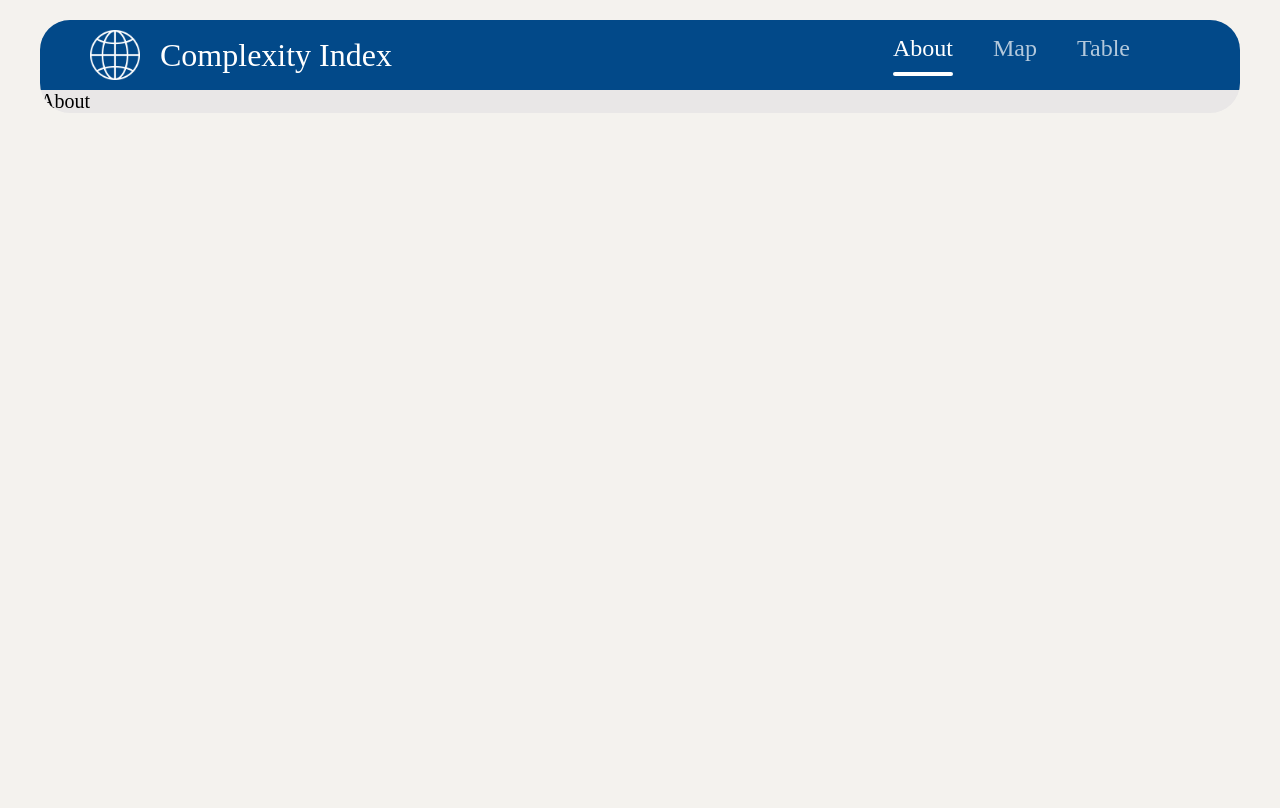
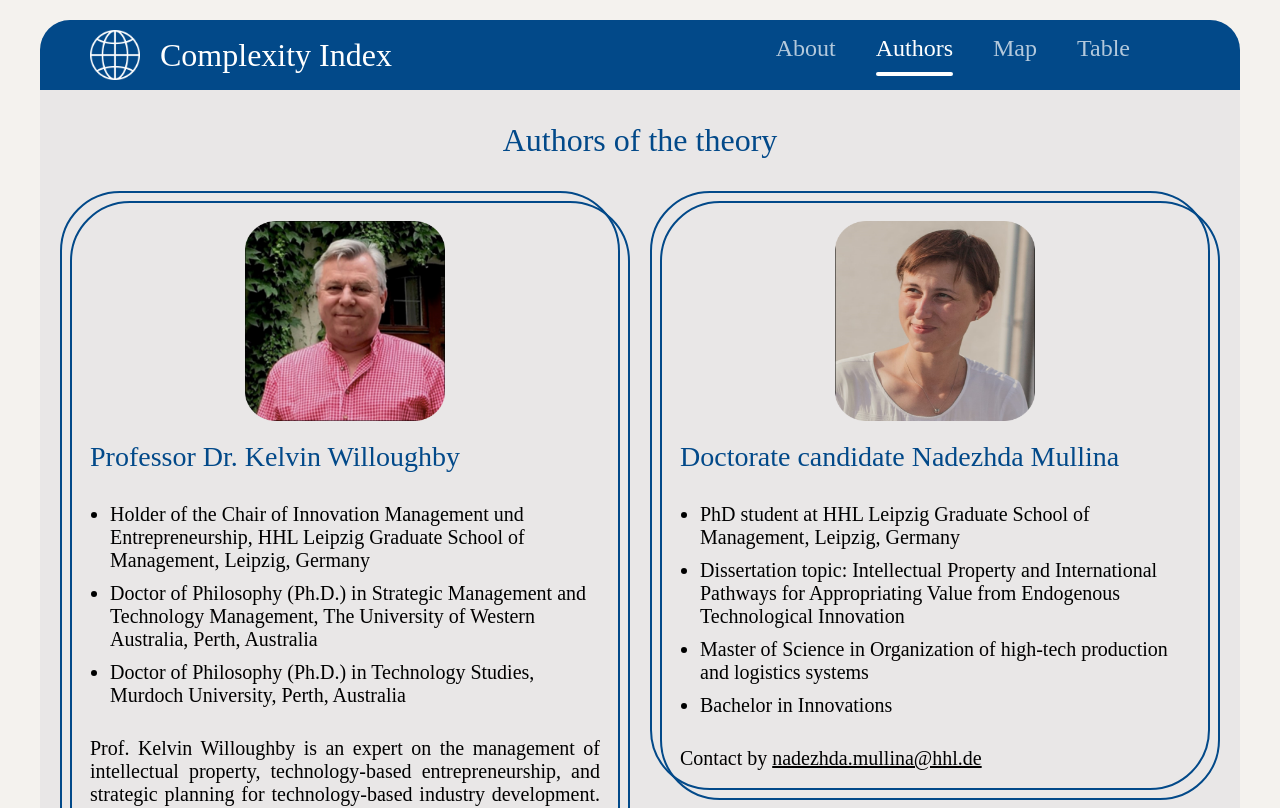
Before and after one commit to qwe3qwe3lott/complexity-index, a React (Create React App) app: page /authors in a window 1280 px wide. Before the commit this address led to /. Shown: the top 808 px of the page. Built offline with nearby package versions, Linux system fonts and the light colour scheme.

Commit message:
authors page is done

```diff
--- a/src/components/App/App.tsx
+++ b/src/components/App/App.tsx
@@ -4,6 +4,7 @@ import MainLayout from '../MainLayout';
 import AboutPage from '../../pages/AboutPage';
 import MapPage from '../../pages/MapPage';
 import TablePage from '../../pages/TablePage';
+import AuthorsPage from '../../pages/AuthorsPage';
 
 const App: React.FC = () => {
 	return(<Routes>
@@ -11,25 +12,10 @@ const App: React.FC = () => {
 			<Route index element={<AboutPage/>}/>
 			<Route path={'map'} element={<MapPage/>}/>
 			<Route path={'table'} element={<TablePage/>}/>
+			<Route path={'authors'} element={<AuthorsPage/>}/>
 			<Route path="*" element={<Navigate to="/" replace/>}/>
 		</Route>
 	</Routes>);
-	/*const {test, loading, error} = useAppSelector(state => state.test);
-	const dispatch = useAppDispatch();
-
-	useEffect(() => {
-		dispatch(fetchTest());
-	}, [dispatch]);
-
-	return (
-		<div>
-			{!loading && <button onClick={() => dispatch(fetchTest())}>
-				{test}
-			</button>}
-			{loading && <p>Ждите</p>}
-			{error && <p>{error}</p>}
-		</div>
-	);*/
 };
 
 export default App;
--- a/src/components/Header/Header.tsx
+++ b/src/components/Header/Header.tsx
@@ -11,6 +11,7 @@ type NavButton = {
 const Header: React.FC = () => {
 	const navButtons: NavButton[] = [
 		{label: 'About', path: '/'},
+		{label: 'Authors', path: '/authors'},
 		{label: 'Map', path: '/map'},
 		{label: 'Table', path: '/table'}
 	];
--- a/src/components/Table/Table.module.scss
+++ b/src/components/Table/Table.module.scss
@@ -3,4 +3,7 @@
   border-top: 1px $primary-color solid;
   padding: 2em 3em;
   color: $primary-color;
+  @media (max-width: 600px) {
+    padding: 1.5em 1em;
+  }
 }
--- a/src/components/Table/Table.tsx
+++ b/src/components/Table/Table.tsx
@@ -4,13 +4,13 @@ import styles from './Table.module.scss';
 import TableHeader from '../TableHeader';
 import TableContent from '../TableContent';
 import TableFooter from '../TableFooter';
-import {ColumnSetup, ColumnWidthMetrics} from '../../types/ColumnSetup';
+import {ColumnModes, ColumnSetup, ColumnWidthMetrics} from '../../types/ColumnSetup';
 
 const Table: React.FC = () => {
 	const columnSetups: ColumnSetup[] = [
 		{ title: 'country', property: 'country'},
-		{ title: 'index', property: 'index', width: {value: 10, metric: ColumnWidthMetrics.em} },
-		{ title: 'dynamic', property: 'dynamic', width: {value: 10, metric: ColumnWidthMetrics.em} }
+		{ title: 'index', property: 'index', width: {value: 6, metric: ColumnWidthMetrics.em} },
+		{ title: 'dynamic', property: 'dynamic', width: {value: 7, metric: ColumnWidthMetrics.em}, mode: ColumnModes.PERCENT }
 	];
 
 	return(<div className={styles.container}>
--- a/src/components/TableContent/TableContent.module.scss
+++ b/src/components/TableContent/TableContent.module.scss
@@ -3,6 +3,16 @@
   padding: 0.3em 0;
   height: 50vh;
   overflow-y: auto;
+  appearance: none;
+  -webkit-appearance: none;
+  -moz-appearance: none;
+}
+.container::-webkit-scrollbar {
+  width: 0.2em;
+}
+.container::-webkit-scrollbar-thumb {
+  background-color: $secondary-color;
+  border-radius: 0.1em;
 }
 .element {
   display: flex;
--- a/src/components/TableContent/TableContent.tsx
+++ b/src/components/TableContent/TableContent.tsx
@@ -1,9 +1,11 @@
-import React, {useCallback, useMemo} from 'react';
+import React, {useCallback, useEffect, useMemo, useRef} from 'react';
 
 import styles from './TableContent.module.scss';
-import {ColumnSetup, ColumnWidthMetrics} from '../../types/ColumnSetup';
+import {ColumnModes, ColumnSetup, ColumnWidthMetrics} from '../../types/ColumnSetup';
 import {useAppSelector} from '../../hooks/typedReduxHooks';
 import {IndexValue} from '../../types/IndexValue';
+
+import scssVariables from '../../index.scss';
 
 type Props = {
 	columnSetups: ColumnSetup[]
@@ -23,11 +25,47 @@ const TableContent: React.FC<Props> = ({columnSetups}) => {
 		return indexValues.slice(endIndex - rowsPerPage, endIndex);
 	}, [currentPage, rowsPerPage, indexValues]);
 
-	return(<ul className={styles.container}>
+	const listRef = useRef<HTMLUListElement>(null);
+	useEffect(() => {
+		if (!listRef.current) return;
+		listRef.current.scrollTo(0, 0);
+	}, [currentPage]);
+
+	const modifyValue = useCallback((value: IndexValue[keyof IndexValue], mode: ColumnModes | undefined) : IndexValue[keyof IndexValue] => {
+		if (value === null) return 'no info';
+		switch (mode) {
+		case ColumnModes.PERCENT:
+			if (isNaN(+value)) return value;
+			else value = +value;
+			return `${value < 0 ? '-' : ''}${Math.abs(value)}%`;
+		default:
+			return value;
+		}
+	}, []);
+
+	const getModifyStyles = useCallback((value: IndexValue[keyof IndexValue], mode: ColumnModes | undefined) : object => {
+		if (value === null) return {};
+		switch (mode) {
+		case ColumnModes.PERCENT:
+			if (isNaN(+value)) return {};
+			else value = +value;
+			if (value > 0) return { color: scssVariables.seconradyColor };
+			if (value < 0) return { color: scssVariables.secondaryOppositeColor };
+			return {};
+		default:
+			return {};
+		}
+	}, []);
+
+	return(<ul className={styles.container} ref={listRef}>
 		<li/>
 		{currentIndexValues.map(indexValue => <li key={indexValue.id} className={styles.element}>
-			{columnSetups.map(columnSetup => <span key={columnSetup.title} className={styles.span} style={getColumnWidth(columnSetup)}>
-				{indexValue[columnSetup.property as keyof IndexValue]}
+			{columnSetups.map(columnSetup => <span
+				key={columnSetup.title}
+				className={styles.span}
+				style={{...getColumnWidth(columnSetup), ...getModifyStyles(indexValue[columnSetup.property as keyof IndexValue], columnSetup.mode)}}
+			>
+				{modifyValue(indexValue[columnSetup.property as keyof IndexValue], columnSetup.mode)}
 			</span>)}
 		</li>)}
 	</ul>);
--- a/src/components/TableFooter/TableFooter.module.scss
+++ b/src/components/TableFooter/TableFooter.module.scss
@@ -37,7 +37,7 @@
   display: flex;
   align-items: center;
   justify-content: center;
-  gap: 0;
+  gap: 0.1em;
   width: 7em;
 }
 .pageChooser {
--- /dev/null
+++ b/src/pages/AuthorsPage/AuthorsPage.module.scss
@@ -0,0 +1,64 @@
+@import "../../variables";
+.title {
+  text-align: center;
+  font-size: 1.6em;
+  padding: 1em 0;
+  color: $primary-color;
+}
+.cards {
+  display: grid;
+  grid-template-columns: repeat(2, 1fr);
+  @media (max-width: 800px) {
+    grid-template-columns: 1fr;
+  }
+  gap: 1em;
+  padding: 0 1em;
+}
+.card {
+  padding: 1.5em;
+  position: relative;
+  display: flex;
+  flex-direction: column;
+  gap: 1em;
+  height: fit-content;
+}
+.card::after, .card::before {
+  content: '';
+  width: calc(100% - 0.5em);
+  height: calc(100% - 0.5em);
+  position: absolute;
+  display: block;
+  border: 0.1em solid $primary-color;
+  border-radius: 3em;
+  pointer-events: none;
+}
+.card::after {
+  top: 0;
+  left: 0;
+}
+.card::before {
+  top: 0.5em;
+  left: 0.5em;
+}
+.cardImage {
+  width: 10em;
+  height: 10em;
+  align-self: center;
+}
+.cardTitle {
+  color: $primary-color;
+  font-size: 1.4em;
+}
+.cardList {
+  padding-left: 1em;
+}
+.cardListItem {
+  list-style: disc outside;
+  margin: 0.5em 0;
+}
+.cardText {
+  text-align: justify;
+}
+.cardLink {
+  text-decoration: underline !important;
+}
--- /dev/null
+++ b/src/pages/AuthorsPage/AuthorsPage.tsx
@@ -0,0 +1,49 @@
+import React from 'react';
+
+import styles from './AuthorsPage.module.scss';
+import kelvinWilloughby from '../../assets/KelvinWilloughby.webp';
+import nadezhdaMullina from '../../assets/NadezhdaMullina.webp';
+
+const AuthorsPage: React.FC = () => {
+	return (<section>
+		<h2 className={styles.title}>Authors of the theory</h2>
+		<div className={styles.cards}>
+			<div className={styles.card}>
+				<img className={styles.cardImage} alt="Kelvin Willoughby" src={kelvinWilloughby}/>
+				<h3 className={styles.cardTitle}>Professor Dr. Kelvin Willoughby</h3>
+				<ul className={styles.cardList}>
+					<li className={styles.cardListItem}>
+						Holder of the Chair of Innovation Management und Entrepreneurship, HHL Leipzig Graduate School of Management, Leipzig, Germany
+					</li>
+					<li className={styles.cardListItem}>
+						Doctor of Philosophy (Ph.D.) in Strategic Management and Technology Management, The University of Western Australia, Perth, Australia
+					</li>
+					<li className={styles.cardListItem}>Doctor of Philosophy (Ph.D.) in Technology Studies, Murdoch University, Perth, Australia</li>
+				</ul>
+				<p className={styles.cardText}>Prof. Kelvin Willoughby is an expert on the management of intellectual property, technology-based entrepreneurship, and
+								strategic planning for technology-based industry development. He holds doctorates in both strategic management and technology studies, and a masters
+								degree in intellectual property law. Professor Willoughby has extensive experience as a university professor, researcher and industry consultant in
+								the United States, Europe, Asia, Australia and Russia.</p>
+				<p>
+					More information
+					on <a className={styles.cardLink} href="https://kelvinwilloughby1.academia.edu" target="_blank" rel="noreferrer">https://kelvinwilloughby1.academia.edu</a>
+				</p>
+			</div>
+			<div className={styles.card}>
+				<img className={styles.cardImage} alt="Kelvin Willoughby" src={nadezhdaMullina}/>
+				<h3 className={styles.cardTitle}>Doctorate candidate Nadezhda Mullina</h3>
+				<ul className={styles.cardList}>
+					<li className={styles.cardListItem}>PhD student at HHL Leipzig Graduate School of Management, Leipzig, Germany</li>
+					<li className={styles.cardListItem}>
+						Dissertation topic: Intellectual Property and International Pathways for Appropriating Value from Endogenous Technological Innovation
+					</li>
+					<li className={styles.cardListItem}>Master of Science in Organization of high-tech production and logistics systems</li>
+					<li className={styles.cardListItem}>Bachelor in Innovations</li>
+				</ul>
+				<p>Contact by <span className={styles.cardLink}>nadezhda.mullina@hhl.de</span></p>
+			</div>
+		</div>
+	</section>);
+};
+
+export default AuthorsPage;
--- /dev/null
+++ b/src/pages/AuthorsPage/index.ts
@@ -0,0 +1 @@
+export {default} from './AuthorsPage';
--- a/src/types/ColumnSetup.ts
+++ b/src/types/ColumnSetup.ts
@@ -1,6 +1,10 @@
 export enum ColumnWidthMetrics {
 	em = 'em',
 	px = 'px'
+}
+
+export enum ColumnModes {
+	PERCENT = 'percent'
 }
 
 export type ColumnSetup = {
@@ -9,5 +13,6 @@ export type ColumnSetup = {
 	width?: {
 		value: number,
 		metric: ColumnWidthMetrics
-	}
+	},
+	mode?: ColumnModes
 }
--- a/src/variables.scss
+++ b/src/variables.scss
@@ -1,6 +1,7 @@
 $primary-color: #024989;
 $primary-text-color: #ffffff;
 $secondary-color: #07841B;
+$secondary-opposite-color: #FF0000;
 $body-background-color: #f4f2ee;
 $section-background-color: #E9E7E7;
 $section-text-color: #4b4949;
@@ -18,3 +19,9 @@ $footer-text-color: $primary-text-color;
 $modal-background-color: rgba(black, .5);
 $modal-form-background-color: $section-background-color;
 $modal-form-text-color: $section-text-color;
+
+:export {
+  primaryColor: $primary-color;
+  seconradyColor: $secondary-color;
+  secondaryOppositeColor: $secondary-opposite-color;
+}
```
Also changed, not shown: src/assets/KelvinWilloughby.webp (added), src/assets/NadezhdaMullina.webp (added).
